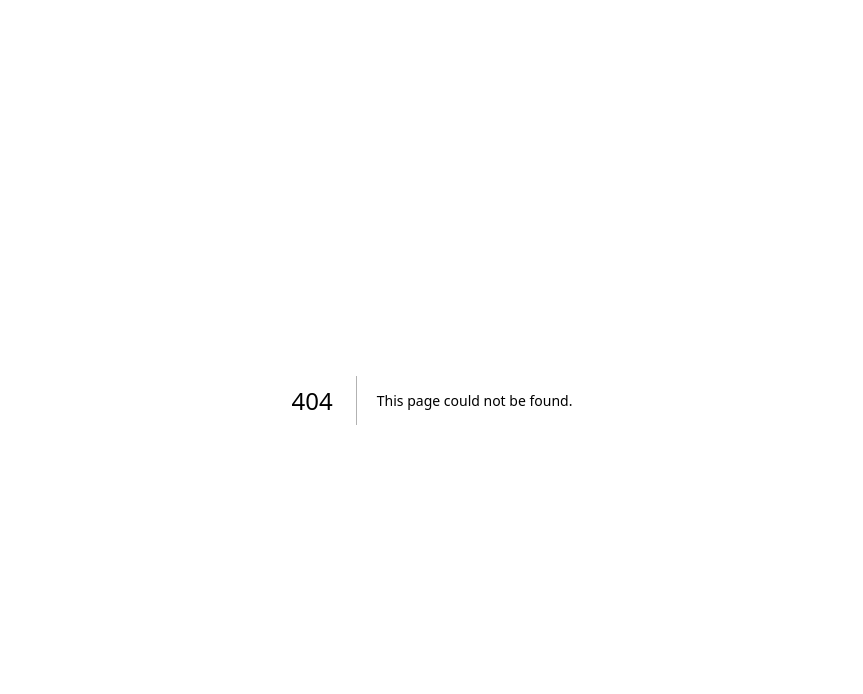
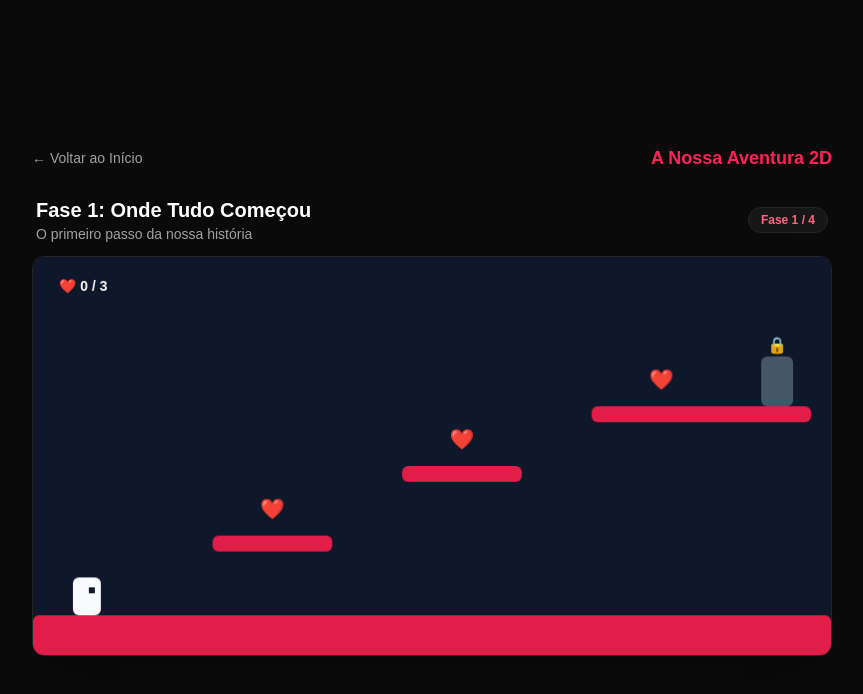
Before and after one commit to DevTiagoDias/Tuty, a Next.js app: page /jogo in a window 1280 px wide. Before the commit this address had no page. Shown: the top 694 px of the page, without its empty margins (208-1071 px from the left). Built offline with nearby package versions, Linux system fonts and the light colour scheme; a web font is replaced by a local one.

Commit message:
adição de caminho para o jogo

```diff
--- /dev/null
+++ b/app/jogo/page.tsx
@@ -0,0 +1,22 @@
+import Link from "next/link";
+import PlatformerCanvas from "@/components/Game/PlatformerCanvas";
+
+export default function JogoPage() {
+  return (
+    <main className="min-h-screen bg-neutral-950 text-white flex flex-col items-center justify-center p-4">
+      <div className="w-full max-w-[800px] flex items-center justify-between mb-6">
+        <Link
+          href="/"
+          className="text-sm text-neutral-400 hover:text-rose-400 transition"
+        >
+          ← Voltar ao Início
+        </Link>
+        <h1 className="text-lg font-semibold text-rose-500">
+          A Nossa Aventura 2D
+        </h1>
+      </div>
+
+      <PlatformerCanvas />
+    </main>
+  );
+}
```
